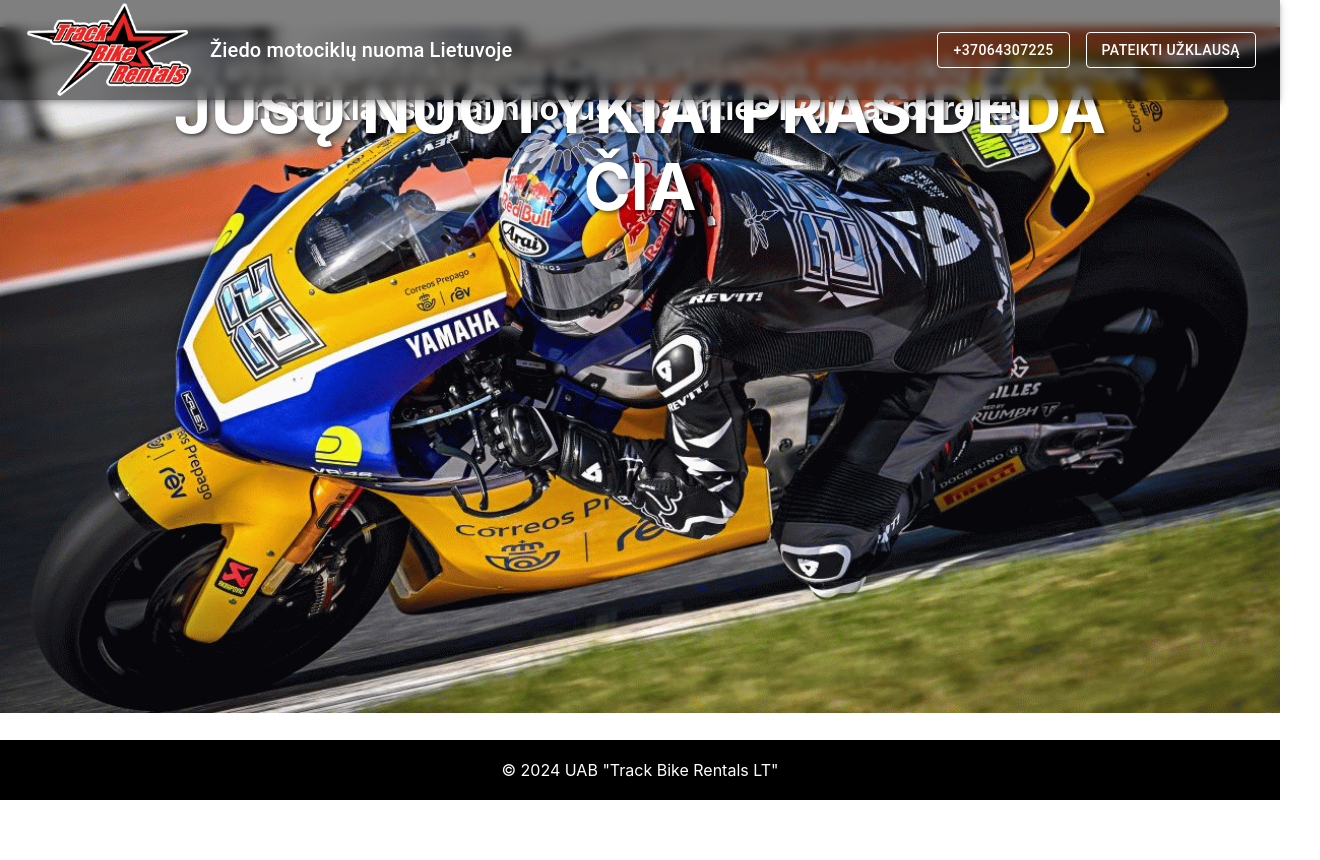
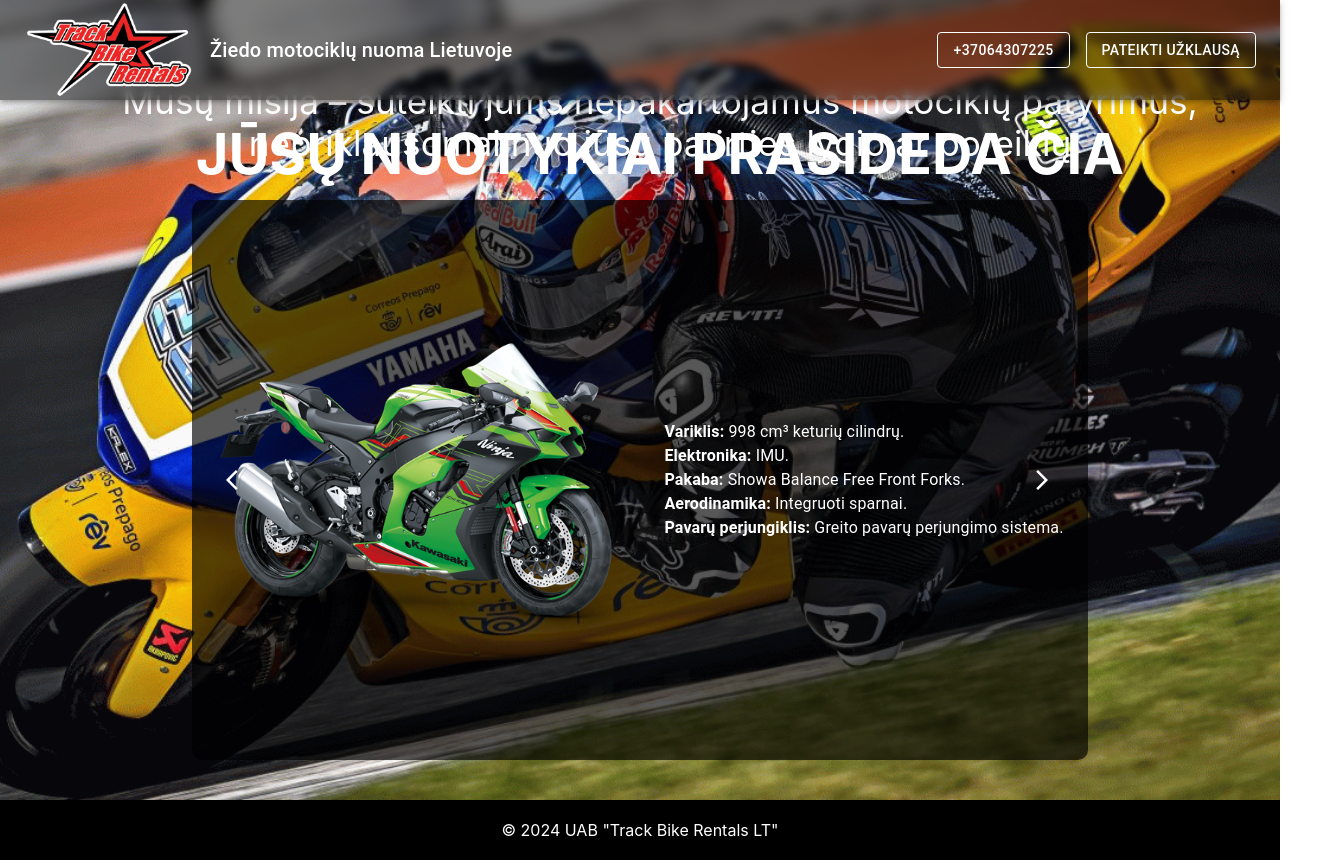
Before and after one commit to izZziCOS/motociklu-nuoma, a React (Create React App) app: page / in a window 1280 px wide. Shown: the whole page, 1320 px wide, since content can reach past the window. Before the commit the page ends 800 px from the top, so only its background shows below. Built offline with nearby package versions, Linux system fonts and the light colour scheme.

Commit message:
Add split content switcher

```diff
--- a/src/App.css
+++ b/src/App.css
@@ -1,92 +1,55 @@
 .App {
-  display: flex;
-  flex-direction: column;
-  min-height: 100vh; /* Ensure the App takes full height of the viewport */
-}
-
-.App-logo {
-  height: 40vmin;
-  pointer-events: none;
-}
-
-@media (prefers-reduced-motion: no-preference) {
-  .App-logo {
-    animation: App-logo-spin infinite 20s linear;
-  }
-}
-
-.App-header {
-  background-color: #282c34;
-  min-height: 100vh;
-  display: flex;
-  flex-direction: column;
-  align-items: center;
-  justify-content: center;
-  font-size: calc(10px + 2vmin);
-  color: white;
-}
-
-.App-link {
-  color: #61dafb;
-}
-
-html,
-body {
-  height: 100%;
-  margin: 0;
+  position: relative;
+  height: 100vh; /* Full viewport height */
 }
 
 .main-content {
-  position: relative; /* Make this container relative for absolute positioning of text */
-  flex: 1; /* Allows the main content area to take up available space */
-  display: flex;
-  justify-content: center; /* Center content horizontally */
-  align-items: center; /* Center content vertically */
+  position: relative;
+  width: 100%;
+  height: 100%;
+}
+
+.main-image {
+  position: absolute;
+  top: 0;
+  left: 0;
+  width: 100%;
+  height: 100%;
+  object-fit: cover;
+  z-index: 1; /* Place GIF in the background */
+}
+
+.overlay-text-small,
+.overlay-text-big {
+  position: absolute;
+  z-index: 2; /* Place text above the GIF */
+  color: white;
+  text-align: center;
+  width: 100%;
+  padding: 0 20px;
 }
 
 .overlay-text-small {
-  position: absolute; /* Position text on top of the image */
-  top: 12%; /* Adjust this value to move text lower from the top */
-  left: 50%; /* Center horizontally */
-  transform: translate(
-    -50%,
-    -50%
-  ); /* Center text horizontally and adjust vertical position */
-  color: white; /* Text color */
-  font-size: 2rem; /* Adjust as needed */
-  font-weight: bold; /* Make text bold */
-  text-shadow: 2px 2px 4px rgba(0, 0, 0, 0.6); /* Optional: add shadow for better visibility */
-  text-align: center; /* Center the text horizontally within its container */
-  width: 80%; /* Adjust the width to make the text area wider */
+  top: 10%;
+  font-size: 2.2rem;
 }
 
 .overlay-text-big {
-  position: absolute; /* Position text on top of the image */
-  top: +20%; /* Adjust this value to move text lower from the top */
-  left: 50%; /* Center horizontally */
-  transform: translate(
-    -50%,
-    -50%
-  ); /* Center text horizontally and adjust vertical position */
-  color: white; /* Text color */
-  font-size: 4rem; /* Adjust as needed */
-  font-weight: bold; /* Make text bold */
-  text-shadow: 2px 2px 4px rgba(0, 0, 0, 0.6); /* Optional: add shadow for better visibility */
-  text-align: center; /* Center the text horizontally within its container */
-  width: 80%; /* Adjust the width to make the text area wider */
-  white-space: normal; /* Allow text to wrap normally */
+  top: 15%;
+  font-size: 3.5rem;
+  font-weight: bold;
 }
 
-.main-content img {
-  width: 100%; /* Make the GIF take up the full width of its container */
-  height: auto; /* Maintain aspect ratio */
+.content-switcher-container {
+  position: absolute;
+  top: 25%;
+  left: 15%;
+  width: 70%;
+  height: 70%;
+  z-index: 3; /* Place content switcher above the text and GIF */
+  display: flex;
+  justify-content: center;
+  align-items: center;
+  background-color: rgba(0, 0, 0, 0.65);
+  border-radius: 10px; /* Optional: Add rounded corners */
 }
-
-@keyframes App-logo-spin {
-  from {
-    transform: rotate(0deg);
-  }
-  to {
-    transform: rotate(360deg);
-  }
-}
--- a/src/App.js
+++ b/src/App.js
@@ -3,6 +3,7 @@
 import Header from "./Main/Header"
 import Box from "@mui/material/Box"
 import Footer from "./Main/Footer"
+import SplitContentSwitcher from "./Reusable/SplitContentSwitcher"
 
 function App() {
   return (
@@ -20,6 +21,9 @@
           nepriklausomai nuo jūsų patirties lygio ar poreikių
         </div>
         <div className="overlay-text-big">JŪSŲ NUOTYKIAI PRASIDEDA ČIA</div>
+        <div className="content-switcher-container">
+          <SplitContentSwitcher />
+        </div>
       </div>
       <Footer />
     </div>
--- /dev/null
+++ b/src/Reusable/SplitContentSwitcher.css
@@ -0,0 +1,58 @@
+.split-container {
+  display: flex;
+  position: absolute;
+  z-index: 3; /* Ensure it’s above other content */
+  align-items: center; /* Center content vertically */
+  justify-content: space-between; /* Buttons on the sides */
+  overflow: hidden; /* Prevent overflow */
+}
+
+.split-image,
+.split-text {
+  flex: 1;
+  display: flex;
+  align-items: center;
+  justify-content: center;
+  position: relative;
+}
+
+.content-image {
+  max-width: 100%;
+  max-height: 100%;
+  object-fit: cover; /* Maintain aspect ratio and cover the container */
+}
+
+.content-text {
+  left: 60%;
+  color: white;
+  text-align: left;
+  font-size: 1.2rem;
+  line-height: 1.5;
+}
+
+.nav-button {
+  position: absolute;
+  top: 50%; /* Center vertically */
+  transform: translateY(-50%); /* Adjust to keep centered */
+  color: white !important;
+  z-index: 4;
+  pointer-events: auto;
+  background-color: rgba(
+    0,
+    0,
+    0,
+    0.5
+  ); /* Optional: add a semi-transparent background */
+}
+
+.nav-button.left {
+  position: fixed;
+  left: 17%; /* Position closer to the edge */
+  top: 60%;
+}
+
+.nav-button.right {
+  position: fixed;
+  right: 17%; /* Position closer to the edge */
+  top: 60%;
+}
--- /dev/null
+++ b/src/Reusable/SplitContentSwitcher.js
@@ -0,0 +1,64 @@
+import React, { useState } from "react"
+import Box from "@mui/material/Box"
+import Typography from "@mui/material/Typography"
+import IconButton from "@mui/material/IconButton"
+import ArrowBackIosIcon from "@mui/icons-material/ArrowBackIos"
+import ArrowForwardIosIcon from "@mui/icons-material/ArrowForwardIos"
+import "./SplitContentSwitcher.css"
+
+const contentData = [
+  {
+    imageSrc: `${process.env.PUBLIC_URL}/motorcycle-kawasaki.jpg`,
+    text: `<strong>Variklis:</strong>  998 cm³ keturių cilindrų.<br>
+           <strong>Elektronika:</strong>  IMU.<br>
+           <strong>Pakaba:</strong>  Showa Balance Free Front Forks.<br>
+           <strong>Aerodinamika:</strong>  Integruoti sparnai.<br>
+           <strong>Pavarų perjungiklis:</strong>  Greito pavarų perjungimo sistema.`,
+  },
+  {
+    imageSrc: `${process.env.PUBLIC_URL}/motorcycle-kawasaki2.jpg`,
+    text: "This is the second content text. Describe something about the second image.This is the second content text. Describe something about the second image.",
+  },
+  // Add more content objects as needed
+]
+
+function SplitContentSwitcher() {
+  const [currentIndex, setCurrentIndex] = useState(0)
+
+  const handleNext = () => {
+    setCurrentIndex((prevIndex) => (prevIndex + 1) % contentData.length)
+  }
+
+  const handlePrevious = () => {
+    setCurrentIndex(
+      (prevIndex) => (prevIndex - 1 + contentData.length) % contentData.length,
+    )
+  }
+
+  return (
+    <Box className="split-container">
+      <Box className="split-image">
+        <IconButton className="nav-button left" onClick={handlePrevious}>
+          <ArrowBackIosIcon />
+        </IconButton>
+        <img
+          src={contentData[currentIndex].imageSrc}
+          alt="Content"
+          className="content-image"
+        />
+      </Box>
+      <Box className="split-text">
+        <Typography
+          variant="body1"
+          className="content-text"
+          dangerouslySetInnerHTML={{ __html: contentData[currentIndex].text }}
+        />
+        <IconButton className="nav-button right" onClick={handleNext}>
+          <ArrowForwardIosIcon />
+        </IconButton>
+      </Box>
+    </Box>
+  )
+}
+
+export default SplitContentSwitcher
```
Also changed, not shown: public/motorcycle-kawasaki.jpg (added), public/motorcycle-kawasaki2.jpg (added).
